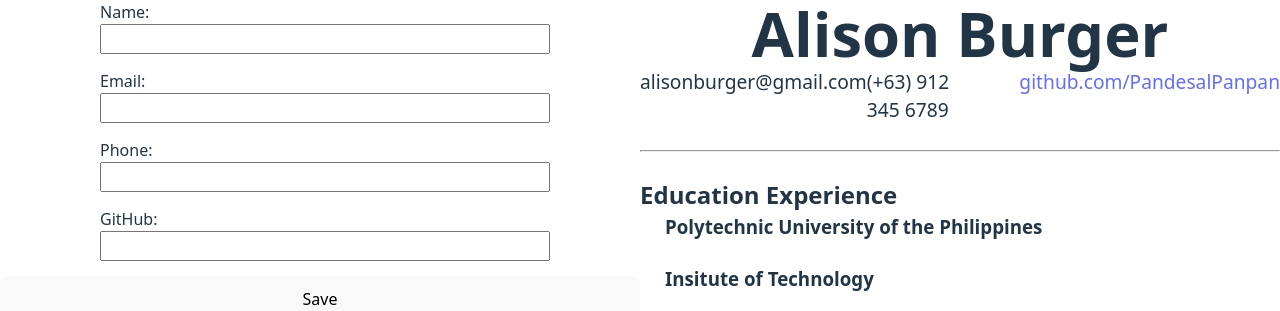
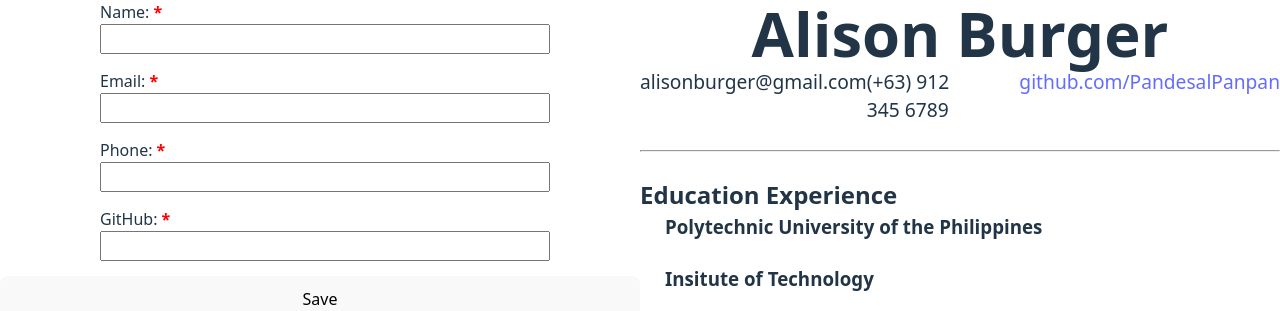
Before and after one commit to PandesalPanpan/cv-application, a React (Vite) app: page / in a window 1280 px wide. Shown: the top 311 px of the page. Built offline with nearby package versions, Linux system fonts and the light colour scheme.

Commit message:
Feat: Add required field indicators to GeneralForm component

```diff
--- a/src/App.css
+++ b/src/App.css
@@ -82,6 +82,13 @@ h6 {
   grid-template-columns: repeat(2, 1fr);
 }
 
+label .required {
+  content: " *";
+  color: red;
+  margin-left: 0.25rem;
+  font-weight: 600;
+}
+
 .general-information-section form {
   display: flex;
   flex-direction: column;
--- a/src/components/forms/GeneralForm.jsx
+++ b/src/components/forms/GeneralForm.jsx
@@ -7,23 +7,23 @@ export default function GeneralForm({
             handleSectionSave(e ,"general")
         }}>
             <div className="form-row">
-                <label htmlFor="name">Name:
-                    <input type="text" name="name" id="name" />
+                <label htmlFor="name">Name:<span className="required">*</span>
+                    <input required type="text" name="name" id="name" />
                 </label>
             </div>
             <div className="form-row">
-                <label htmlFor="email">Email:
-                    <input type="email" name="email" id="email" />
+                <label htmlFor="email">Email:<span className="required">*</span>
+                    <input required type="email" name="email" id="email" />
                 </label>
             </div>
             <div className="form-row">
-                <label htmlFor="phone">Phone:
-                    <input type="tel" name="phone" id="phone" />
+                <label htmlFor="phone">Phone:<span className="required">*</span>
+                    <input required type="tel" name="phone" id="phone" />
                 </label>
             </div>
             <div className="form-row">
-                <label htmlFor="github">GitHub:
-                    <input type="text" name="github" id="github"/>
+                <label htmlFor="github">GitHub:<span className="required">*</span>
+                    <input required type="text" name="github" id="github"/>
                 </label>
             </div>
             <button type="submit">Save</button>
```
